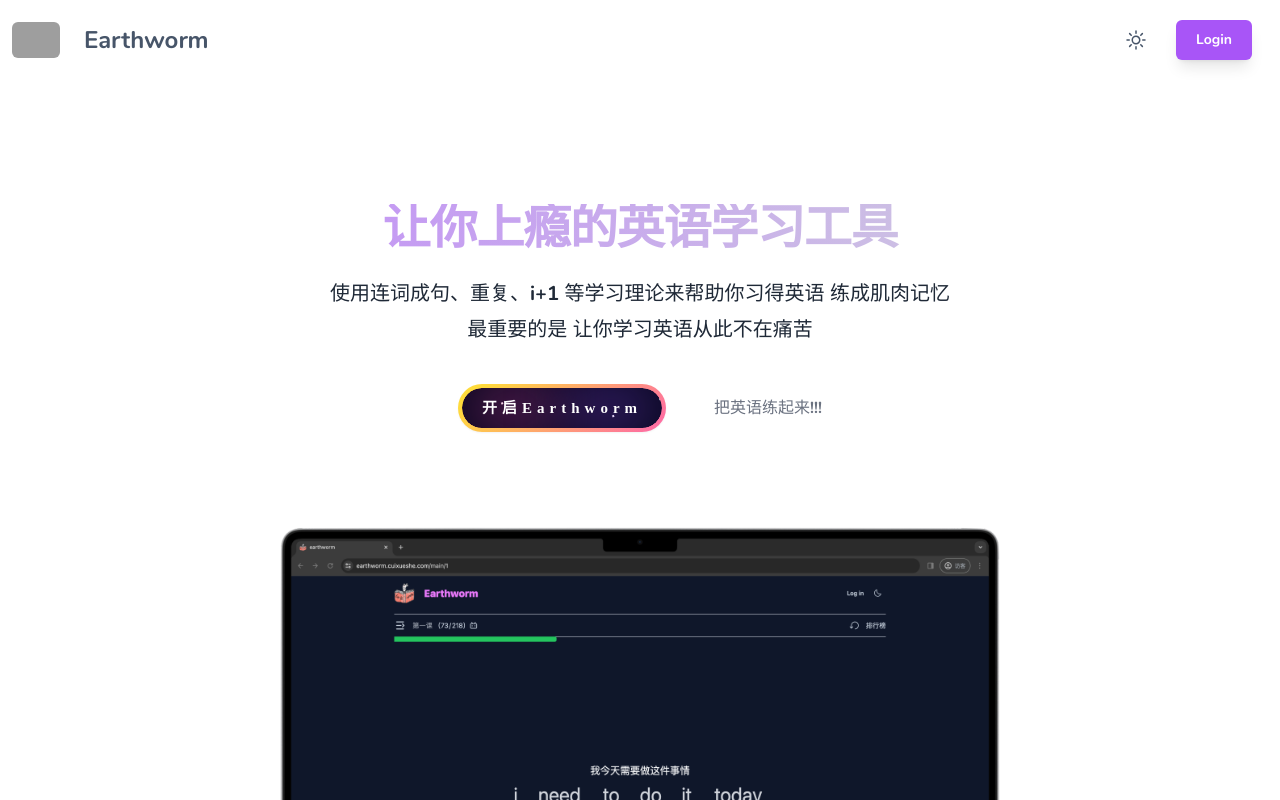
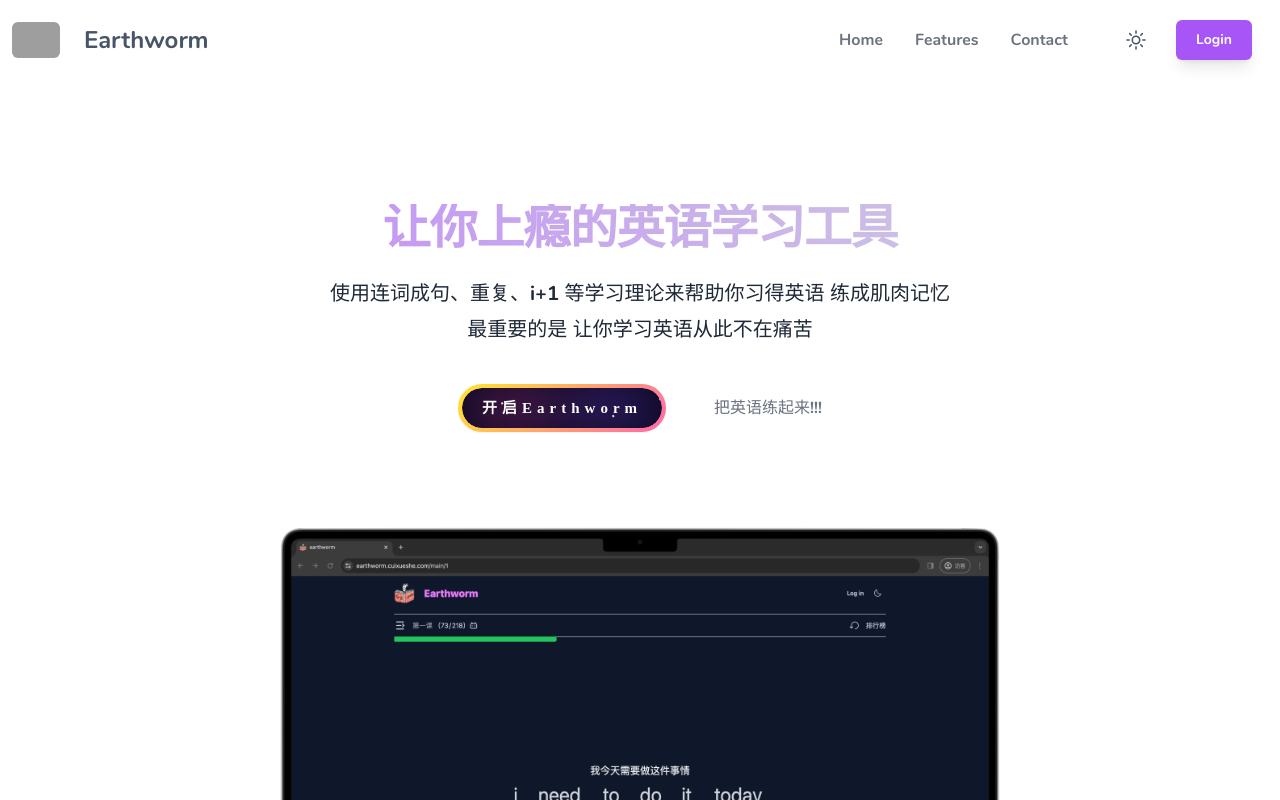
Before and after one commit to cuixueshe/earthworm, a Nuxt app in the folder apps/client/: page / in a window 1280 px wide. Shown: the top 800 px of the page. Built offline with nearby package versions, Linux system fonts and the light colour scheme; grey boxes are pictures that could not be loaded.

Commit message:
refactor:  remove commonBackTop on game page

```diff
--- a/apps/client/components/Navbar.vue
+++ b/apps/client/components/Navbar.vue
@@ -23,7 +23,7 @@
           </NuxtLink>
 
           <nav
-            v-if="route.path === '/Index'"
+            v-if="route.path === '/'"
             aria-label="Global"
             class="hidden md:block mr-8"
           >
--- a/apps/client/layouts/default.vue
+++ b/apps/client/layouts/default.vue
@@ -10,15 +10,8 @@
         <slot></slot>
       </div>
       <Footer></Footer>
-      <CommonBackTop
-        class="sticky flex justify-end ml-auto sm:block"
-        :class="route.path === '/Index' ? 'bottom-96' : 'bottom-40'"
-      />
     </div>
   </div>
 </template>
 
-<script setup lang="ts">
-import { useRoute } from "vue-router";
-const route = useRoute();
-</script>
+<script setup lang="ts"></script>
--- a/apps/client/pages/index.vue
+++ b/apps/client/pages/index.vue
@@ -54,6 +54,7 @@
       <!-- <Question /> -->
       <Contact />
     </template>
+    <CommonBackTop class="sticky flex justify-end ml-auto sm:block bottom-28" />
     <MessageBox
       v-model:is-show-modal="showMobileTip"
       title="友情提示"
```
